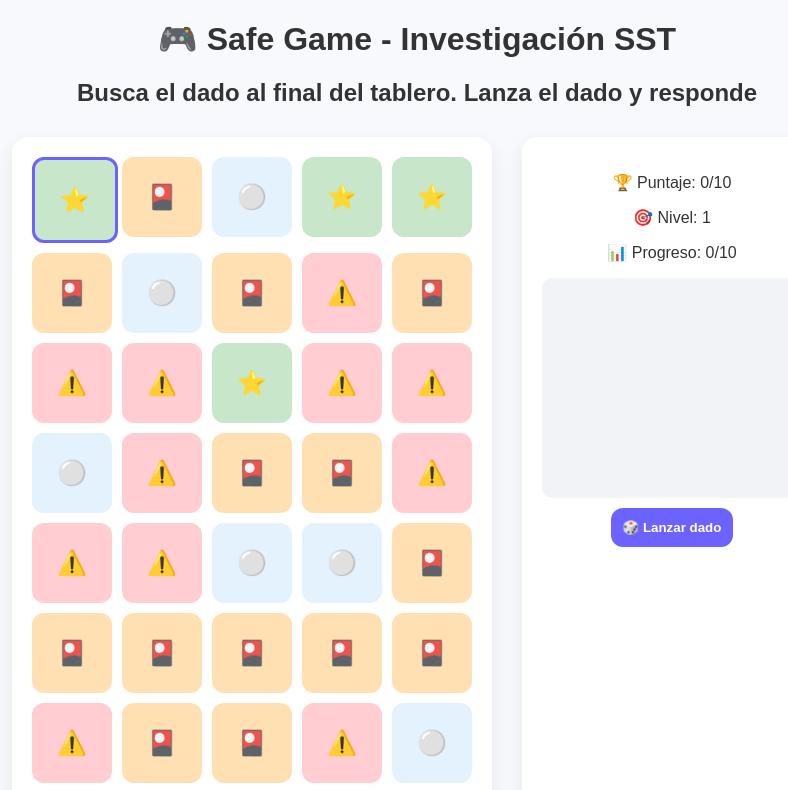
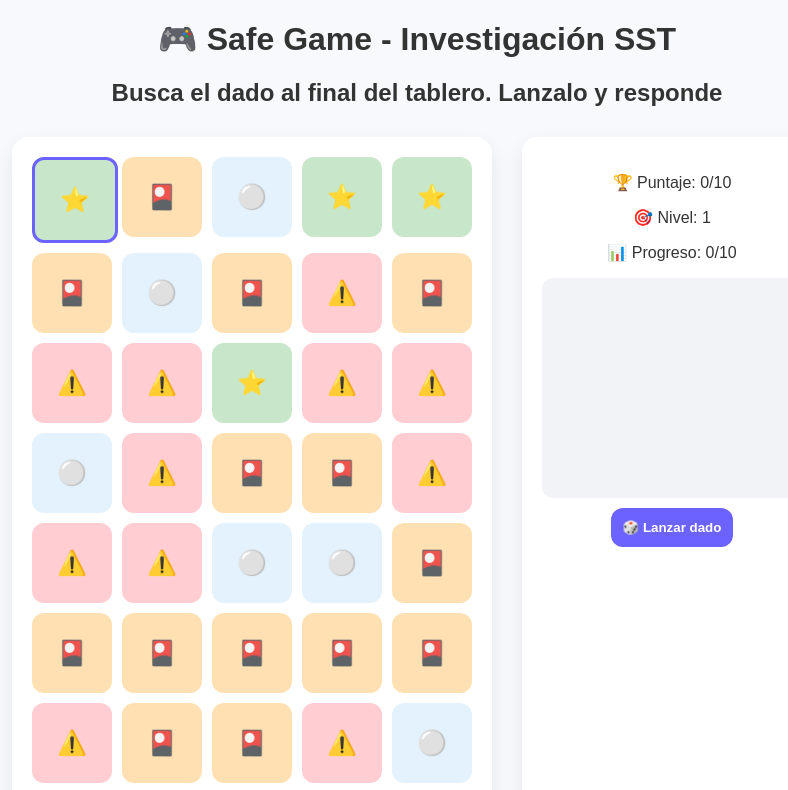
Before and after one commit to lunna23483/juego-AT-firebasse, a plain HTML site: page index.html in a window 1280 px wide. Shown: the top 790 px of the page, without its empty margins (223-1011 px from the left). Drawn offline with Linux system fonts and the light colour scheme.

Commit message:
Update index.html

```diff
--- a/index.html
+++ b/index.html
@@ -142,7 +142,7 @@ button:hover {
 <body>
 
 <h1>🎮 Safe Game - Investigación SST</h1>
-<h2>Busca el dado al final del tablero. Lanza el dado y responde</h2>
+<h2>Busca el dado al final del tablero. Lanzalo y responde</h2>
 
 <div id="container">
 
```
